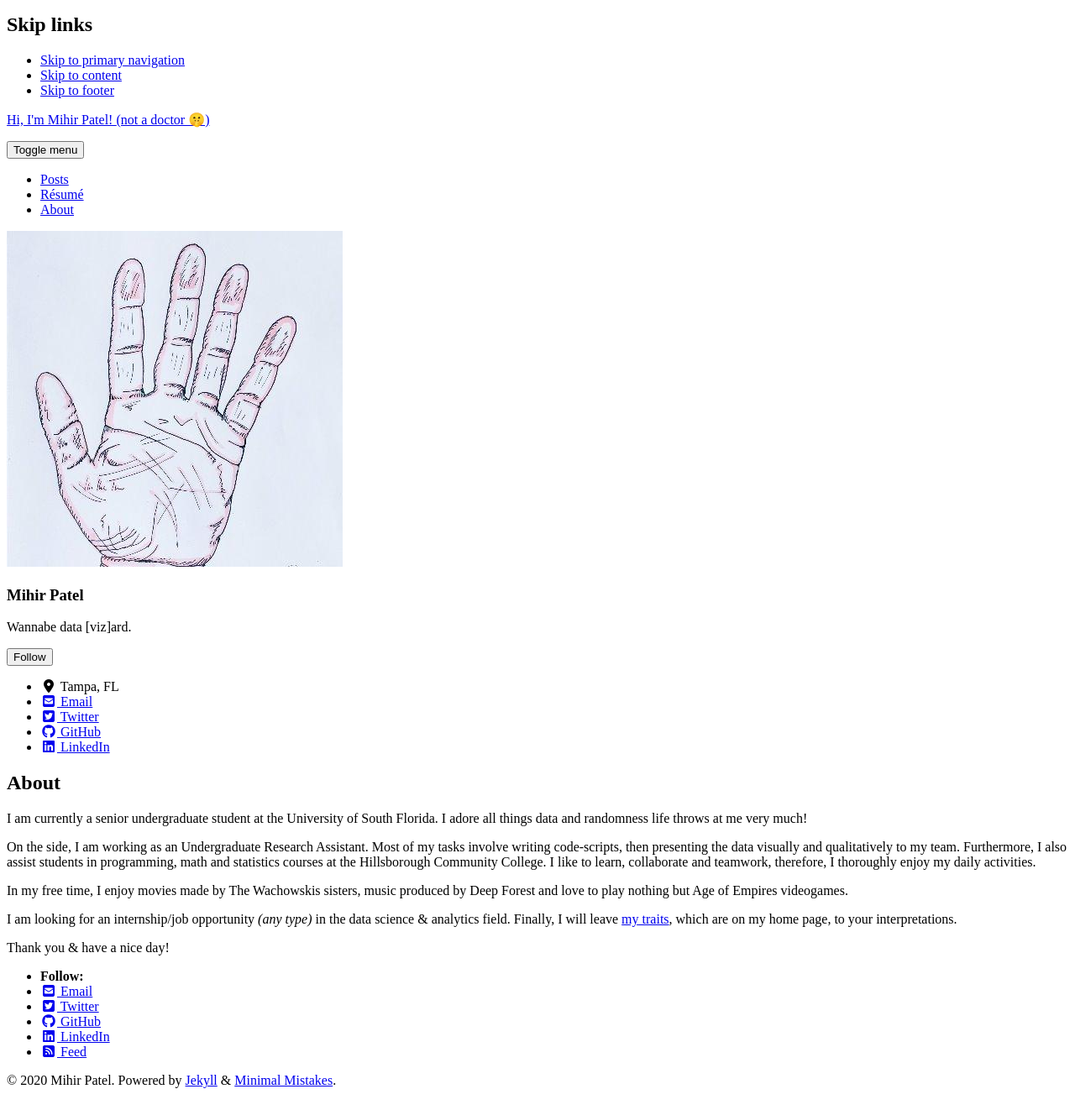
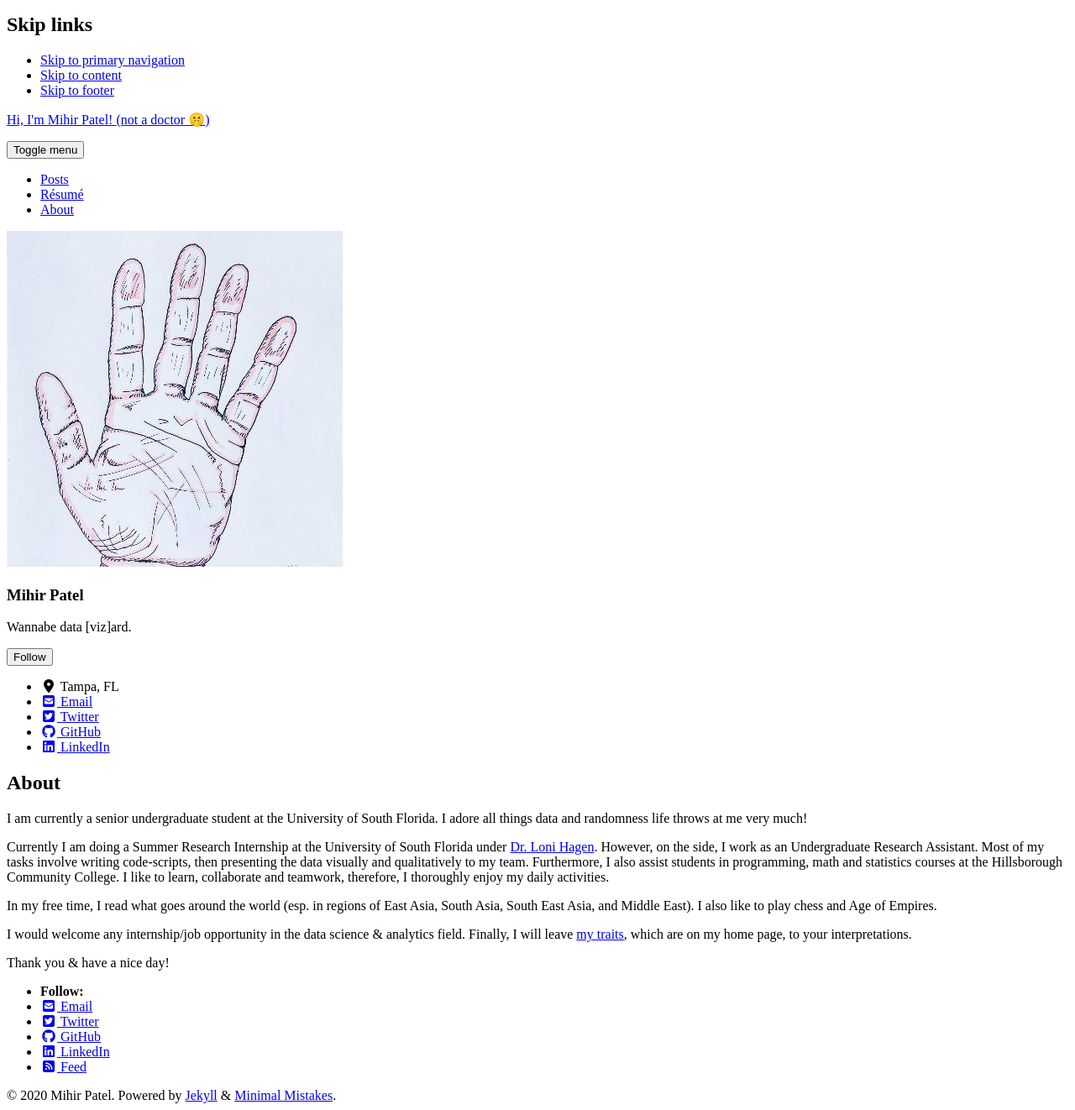
Before and after one commit to mihirp161/mihirp161.github.io, a Jekyll site: the page built from _pages/about.md, in a window 1280 px wide, cut to the strip 112-1434 px from the top of the page. Shown: the whole strip at 84% size. Built offline with Jekyll 4.4.1, drawn with Linux system fonts in a browser that asks for light colours; cached includes are drawn as plain includes; nearby versions of some CDN libraries.

Commit message:
Update about.md

```diff
--- a/_pages/about.md
+++ b/_pages/about.md
@@ -5,10 +5,10 @@ header:
 ---
 I am currently a senior undergraduate student at the University of South Florida. I adore all things data and randomness life throws at me very much!
 
-On the side, I am working as an Undergraduate Research Assistant. Most of my tasks involve writing code-scripts, then presenting the data visually and qualitatively to my team. Furthermore, I also assist students in programming, math and statistics courses at the Hillsborough Community College. I like to learn, collaborate and teamwork, therefore, I thoroughly enjoy my daily activities.
+Currently I am doing a Summer Research Internship at the University of South Florida under [Dr. Loni Hagen](https://scholar.google.com/citations?user=eVzJHmkAAAAJ&hl=en). However, on the side, I work as an Undergraduate Research Assistant. Most of my tasks involve writing code-scripts, then presenting the data visually and qualitatively to my team. Furthermore, I also assist students in programming, math and statistics courses at the Hillsborough Community College. I like to learn, collaborate and teamwork, therefore, I thoroughly enjoy my daily activities.
 
-In my free time, I enjoy movies made by The Wachowskis sisters, music produced by Deep Forest and love to play nothing but Age of Empires videogames.
+In my free time, I read what goes around the world (esp. in regions of East Asia, South Asia, South East Asia, and Middle East). I also like to play chess and Age of Empires.
 
-I am looking for an internship/job opportunity *(any type)* in the data science & analytics field. Finally, I will leave [my traits](https://opendatasurgeon.github.io/), which are on my home page, to your interpretations.
+I would welcome any internship/job opportunity in the data science & analytics field. Finally, I will leave [my traits](https://opendatasurgeon.github.io/), which are on my home page, to your interpretations.
 
 Thank you & have a nice day!
```
